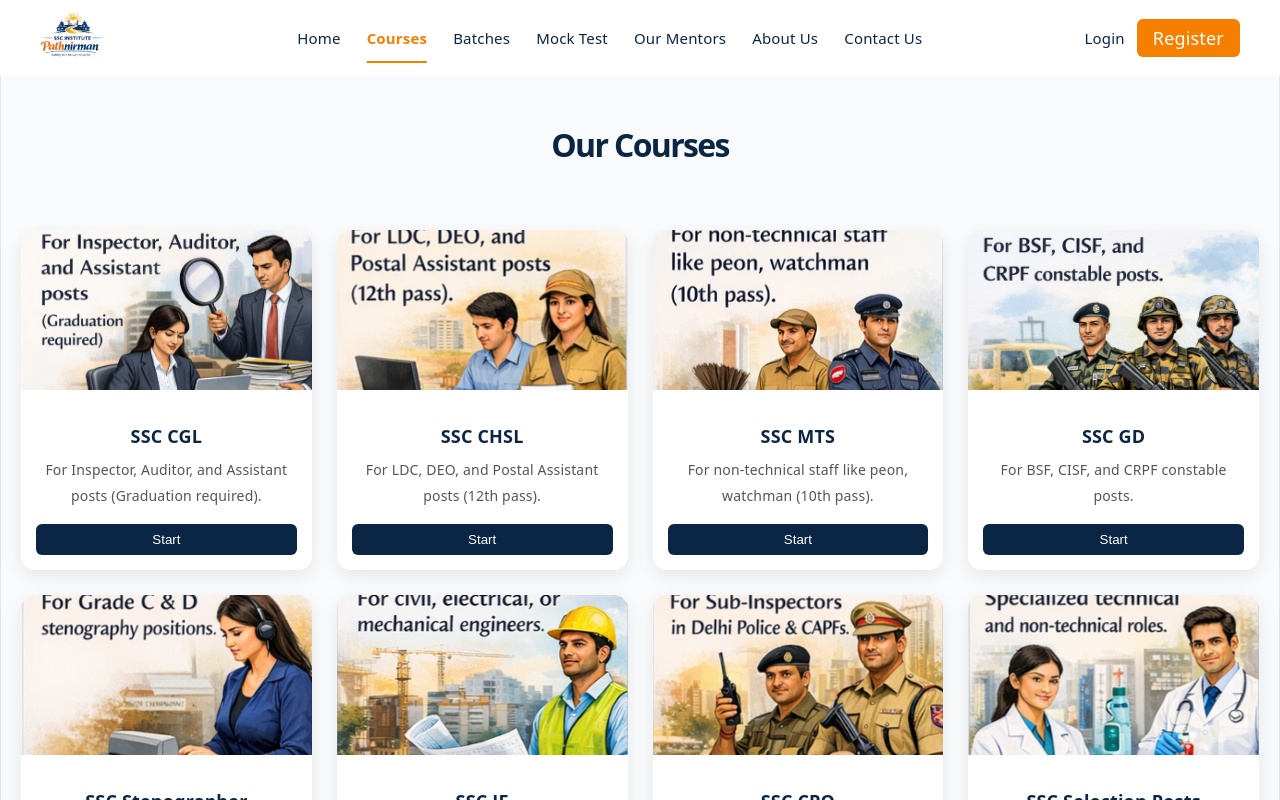
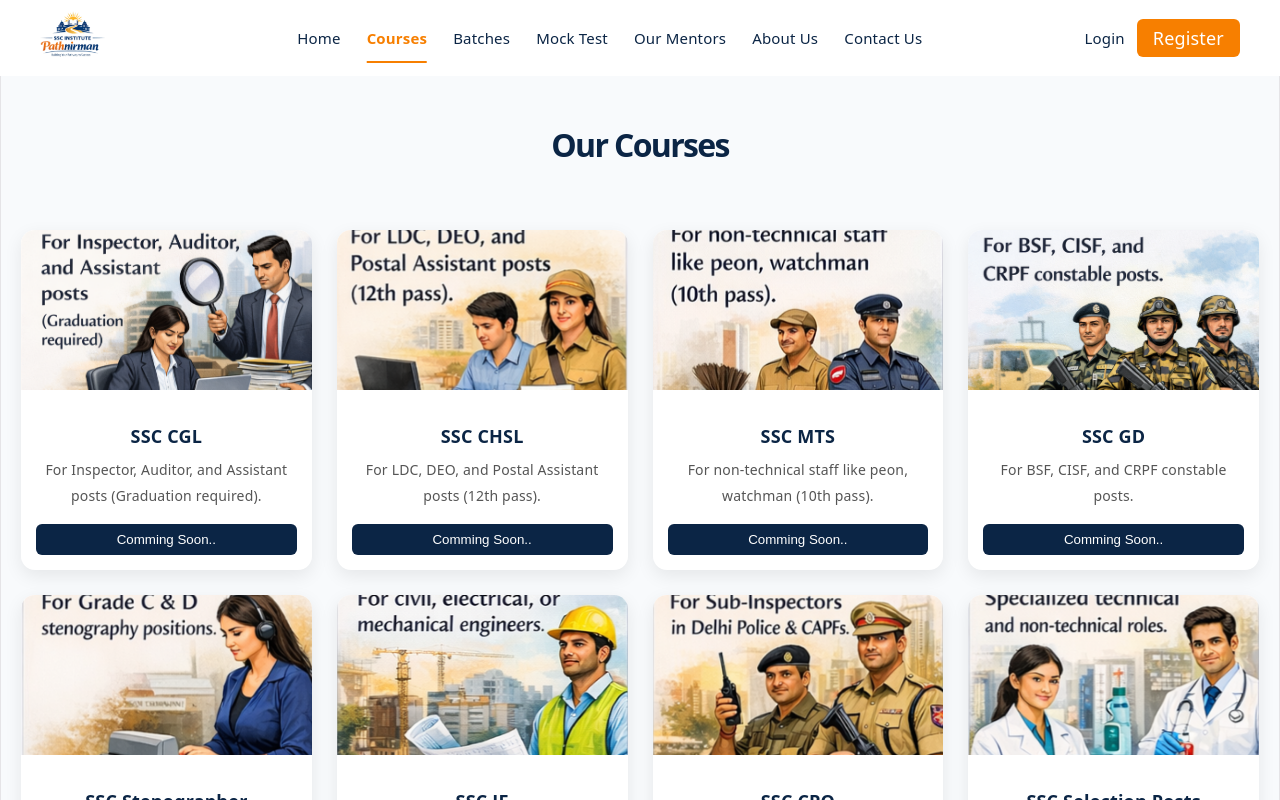
Before and after one commit to Rahul12022004/SSC, a React (Vite) app: page /courses in a window 1280 px wide. Shown: the top 800 px of the page. Built offline with nearby package versions, Linux system fonts and the light colour scheme; no server answers.

Commit message:
Update the Course Page

```diff
--- a/src/pages/Courses.jsx
+++ b/src/pages/Courses.jsx
@@ -52,7 +52,7 @@
       <div className="courseContent">
         <h3>{title}</h3>
         <p>{desc}</p>
-        <button>Start</button>
+        <button>Comming Soon..</button>
       </div>
     </div>
   );
```
